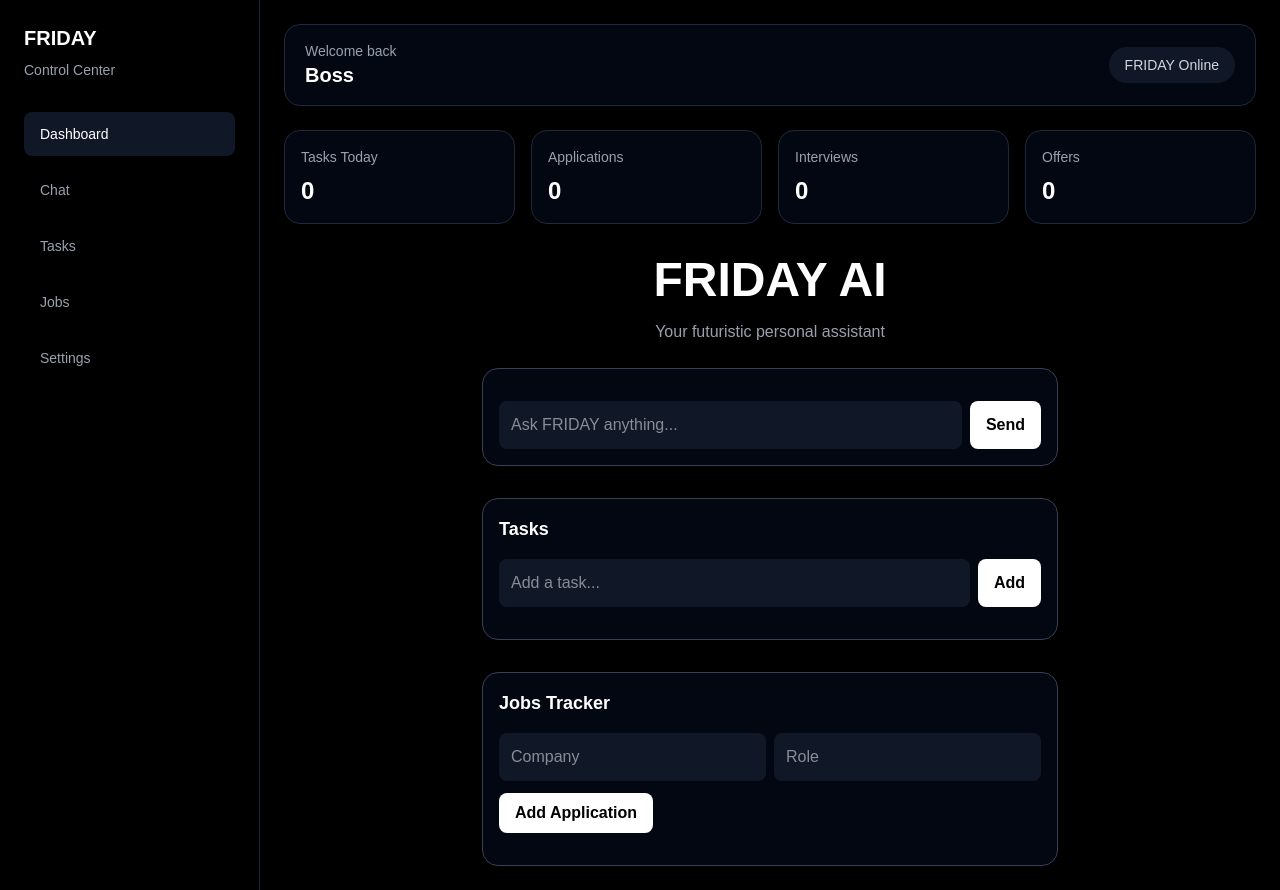
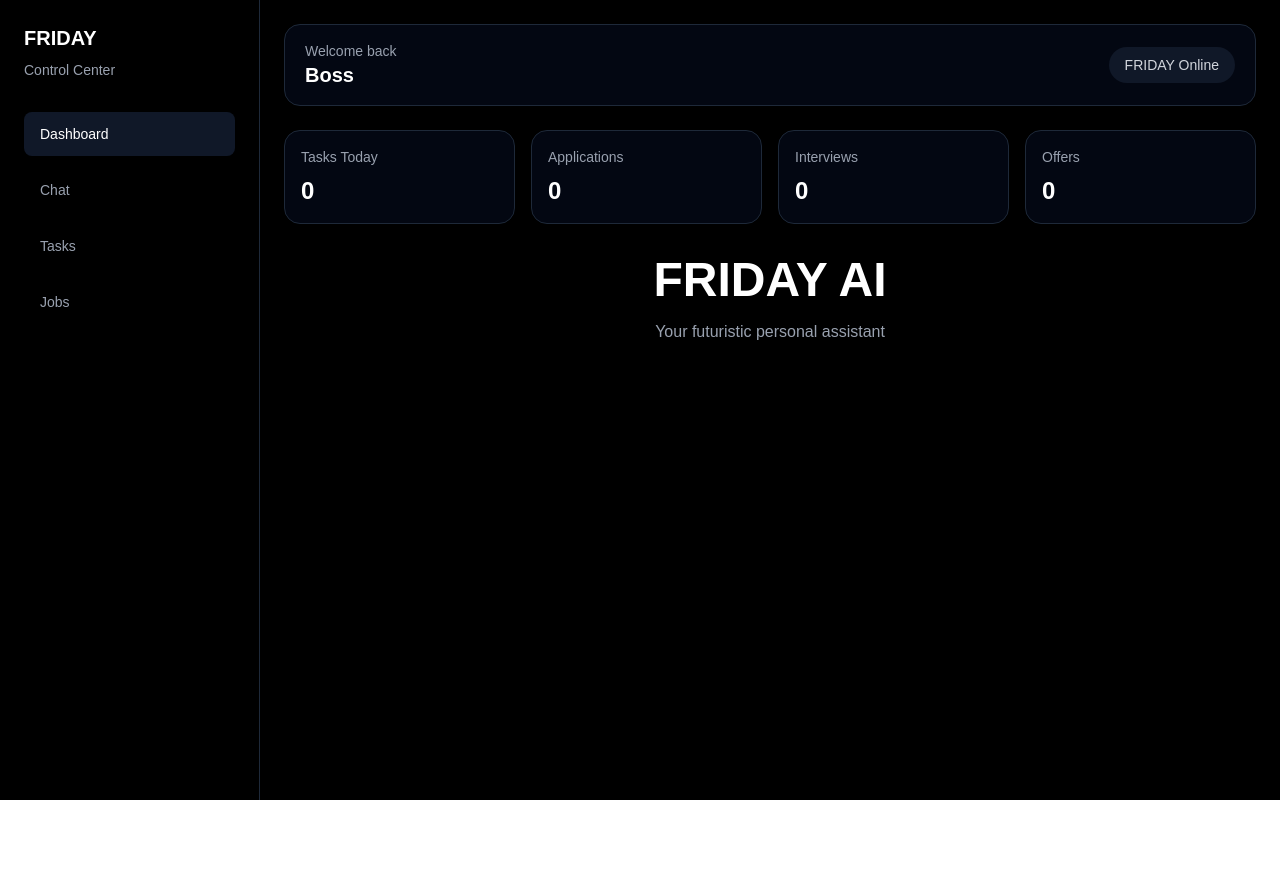
Before and after one commit to gyanram-dev/friday-ai-assistant, a Next.js app: page / in a window 1280 px wide. After the commit the page ends 800 px from the top, so only its background shows below. Built offline with nearby package versions, Linux system fonts and the light colour scheme.

Commit message:
Implement interactive sidebar navigation with dynamic sections

```diff
--- a/src/app/page.tsx
+++ b/src/app/page.tsx
@@ -18,6 +18,8 @@ type Job = {
 };
 
 export default function Home() {
+  const [activeTab, setActiveTab] = useState("Dashboard");
+
   const [tasksCount, setTasksCount] = useState(0);
   const [applications, setApplications] = useState(0);
   const [interviews, setInterviews] = useState(0);
@@ -55,9 +57,10 @@ export default function Home() {
     loadData();
 
     const interval = setInterval(loadData, 500);
-
     return () => clearInterval(interval);
   }, []);
+
+  const menu = ["Dashboard", "Chat", "Tasks", "Jobs"];
 
   return (
     <main className="min-h-screen bg-black text-white">
@@ -67,11 +70,19 @@ export default function Home() {
           <p className="mt-2 text-sm text-gray-400">Control Center</p>
 
           <nav className="mt-8 space-y-3 text-sm">
-            <p className="rounded-lg bg-gray-900 px-4 py-3">Dashboard</p>
-            <p className="rounded-lg px-4 py-3 text-gray-400">Chat</p>
-            <p className="rounded-lg px-4 py-3 text-gray-400">Tasks</p>
-            <p className="rounded-lg px-4 py-3 text-gray-400">Jobs</p>
-            <p className="rounded-lg px-4 py-3 text-gray-400">Settings</p>
+            {menu.map((item) => (
+              <button
+                key={item}
+                onClick={() => setActiveTab(item)}
+                className={`w-full rounded-lg px-4 py-3 text-left ${
+                  activeTab === item
+                    ? "bg-gray-900 text-white"
+                    : "text-gray-400"
+                }`}
+              >
+                {item}
+              </button>
+            ))}
           </nav>
         </aside>
 
@@ -87,6 +98,8 @@ export default function Home() {
             </div>
           </div>
 
+          {activeTab === "Dashboard" && (
+            <>
               <div className="grid gap-4 md:grid-cols-4">
                 <div className="rounded-2xl border border-gray-800 bg-gray-950 p-4">
                   <p className="text-sm text-gray-400">Tasks Today</p>
@@ -111,10 +124,13 @@ export default function Home() {
 
               <div className="mt-8 flex flex-col items-center">
                 <Hero />
-            <ChatBox />
-            <TasksBox />
-            <JobsBox />
               </div>
+            </>
+          )}
+
+          {activeTab === "Chat" && <ChatBox />}
+          {activeTab === "Tasks" && <TasksBox />}
+          {activeTab === "Jobs" && <JobsBox />}
         </section>
       </div>
     </main>
```
Lines whose indentation alone changed are shown as unchanged.
